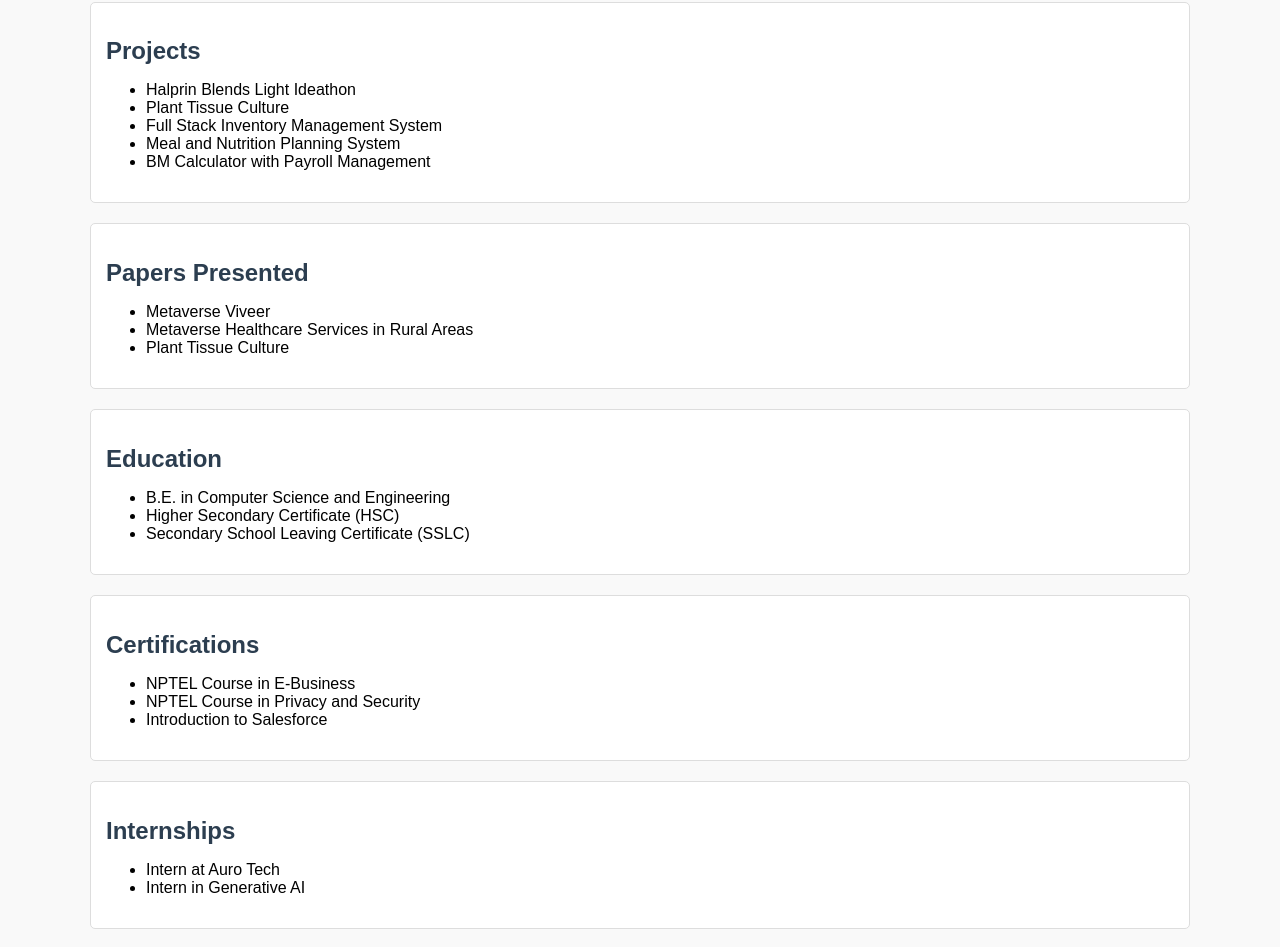
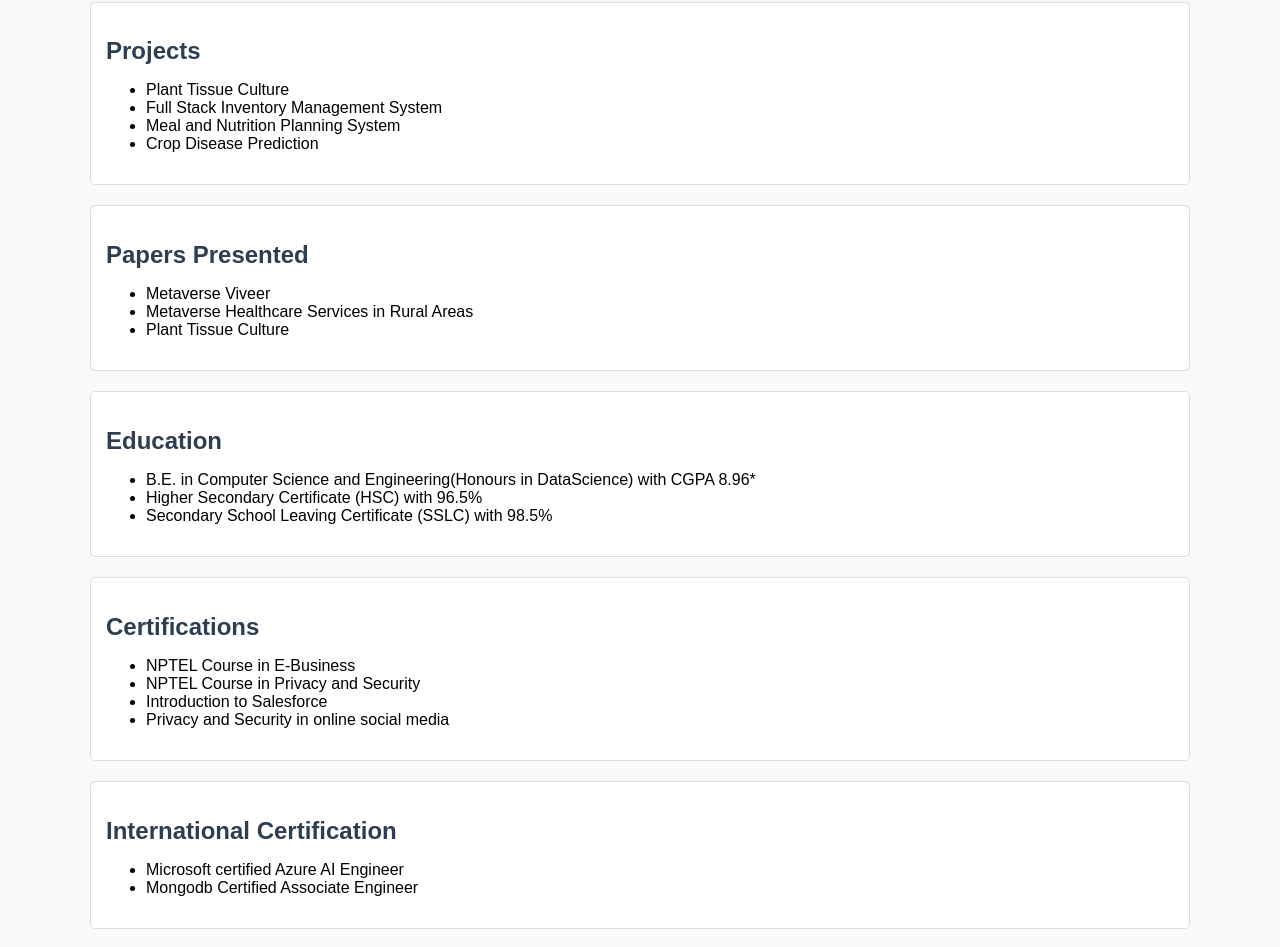
Before and after one commit to ashilinbs/portfoli, a plain HTML site: page index.html in a window 1280 px wide. Shown: the part 911-1858 px from the top of the page. Drawn offline with Linux system fonts and the light colour scheme.

Commit message:
second commit

```diff
--- a/index.html
+++ b/index.html
@@ -49,7 +49,7 @@
                         <h3>Hard Skills</h3>
                         <ul>
                             <li>Programming Languages: C++, Java</li>
-                            <li>Web Development: HTML, CSS, JavaScript, Bootstrap</li>
+                            <li>Web Development: HTML, CSS, JavaScript, Bootstrap,React,Express,Node/li>
                             <li>Database Management: SQL, MongoDB</li>
                             <li>Version Control: Git, GitHub</li>
                         </ul>
@@ -70,11 +70,10 @@
             <section id="projects" class="section">
                 <h2>Projects</h2>
                 <ul>
-                    <li>Halprin Blends Light Ideathon</li>
                     <li>Plant Tissue Culture</li>
                     <li>Full Stack Inventory Management System</li>
                     <li>Meal and Nutrition Planning System</li>
-                    <li>BM Calculator with Payroll Management</li>
+                    <li>Crop Disease Prediction</li>
                 </ul>
             </section>
 
@@ -92,9 +91,9 @@
             <section id="education" class="section">
                 <h2>Education</h2>
                 <ul>
-                    <li>B.E. in Computer Science and Engineering</li>
-                    <li>Higher Secondary Certificate (HSC)</li>
-                    <li>Secondary School Leaving Certificate (SSLC)</li>
+                    <li>B.E. in Computer Science and Engineering(Honours in DataScience) with CGPA 8.96*</li>
+                    <li>Higher Secondary Certificate (HSC) with 96.5%</li>
+                    <li>Secondary School Leaving Certificate (SSLC) with 98.5%</li>
                 </ul>
             </section>
 
@@ -105,6 +104,15 @@
                     <li>NPTEL Course in E-Business</li>
                     <li>NPTEL Course in Privacy and Security</li>
                     <li>Introduction to Salesforce</li>
+                    <li>Privacy and Security in online social media</li>
+                </ul>
+            </section>
+            <section id="certifications" class="section">
+                <h2>International Certification</h2>
+                <ul>
+                    <li>Microsoft certified Azure AI Engineer</li>
+                    <li>Mongodb Certified Associate Engineer</li>
+
                 </ul>
             </section>
 
```
